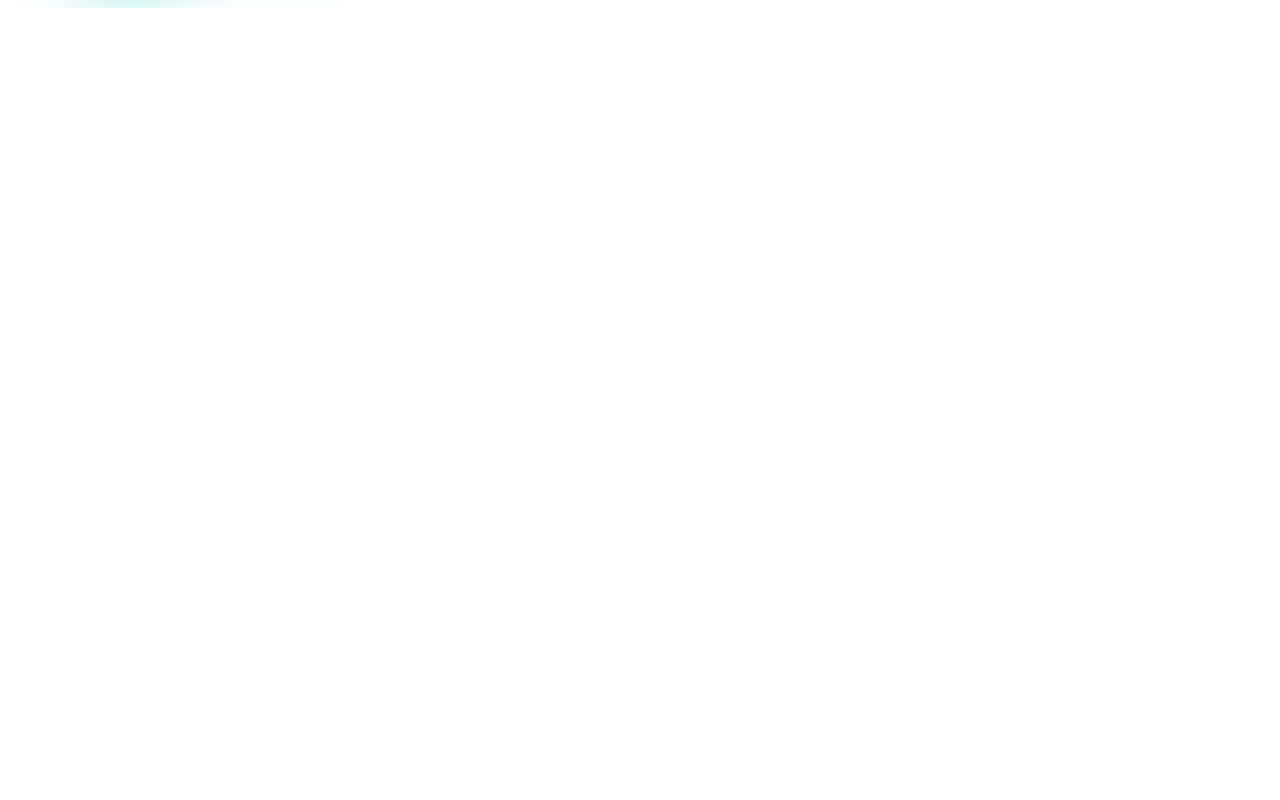
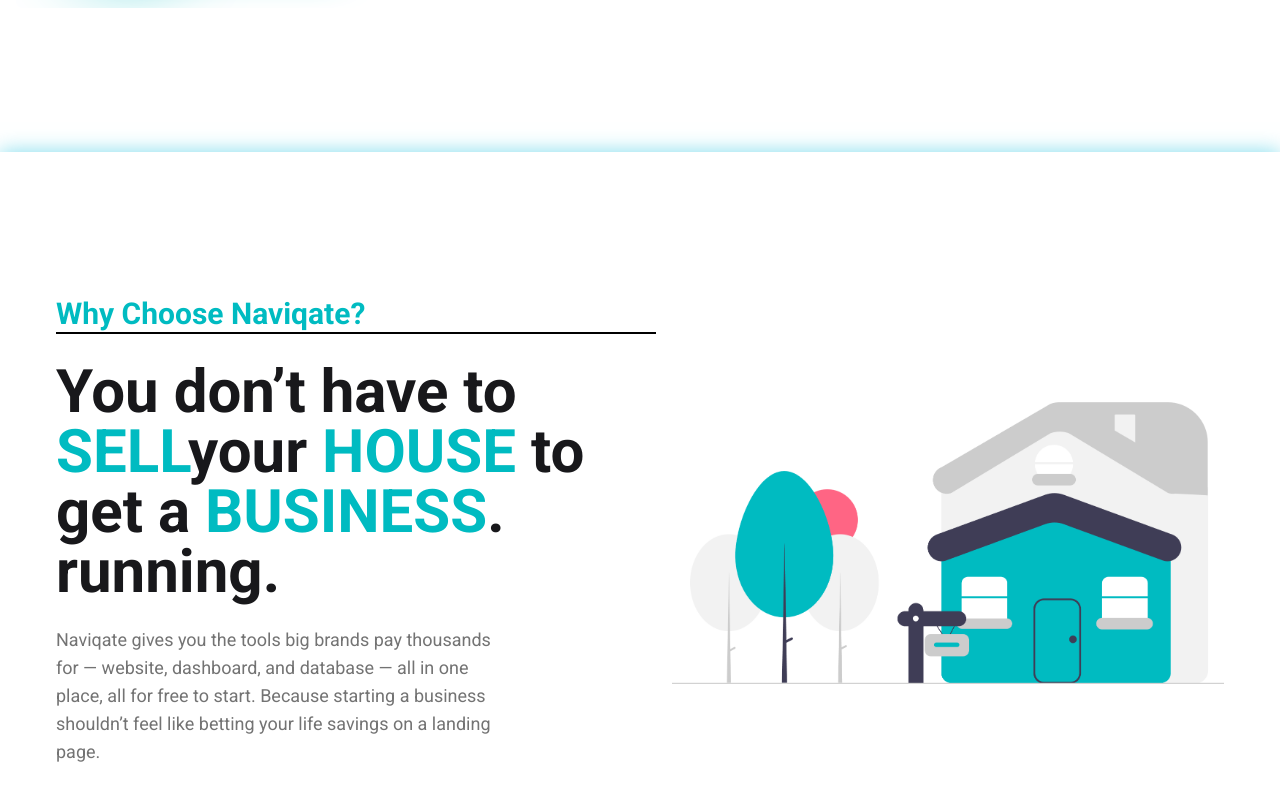
Before and after one commit to tahmidjihan/naviqate, a React (Vite) app: page / in a window 1280 px wide. Shown: the part 1755-2555 px from the top of the page. Before the commit the page ends 1907 px from the top, so only its background shows below. Built offline with nearby package versions, Linux system fonts and the light colour scheme.

Commit message:
added why choose naviqate section

```diff
--- a/src/App.jsx
+++ b/src/App.jsx
@@ -2,6 +2,7 @@
 import Navbar from './Components/Navbar';
 import Footer from './Components/Footer';
 import AboutUs from './Components/AboutUs';
+import WhyChoose from './Components/WhyChoose';
 
 function App() {
   // This will be a temporary component to make the mvp work
@@ -14,6 +15,7 @@
           <Navbar />
           <Hero />
           <AboutUs />
+          <WhyChoose />
           <Footer />
         </div>
       </div>
--- /dev/null
+++ b/src/Components/WhyChoose.jsx
@@ -0,0 +1,33 @@
+import React from 'react';
+
+function WhyChoose() {
+  return (
+    <>
+      <div className='hero py-32 container px-10 mx-auto shadow-[0px_0px_20px] shadow-cyan-500/50'>
+        <div className='hero-content flex-col lg:flex-row-reverse'>
+          <div className='w-[600px] '>
+            <img src='./Assets/why.png' className='object-cover h-[340px]' />
+          </div>
+          <div className='max-w-[600px]'>
+            <h3 className='text-3xl text-cyan font-bold mb-7 w-full border-b-black border-b-2'>
+              Why Choose Naviqate?
+            </h3>
+            <h1 className='text-6xl font-bold'>
+              You don’t have to <span className='text-cyan'>SELL</span>
+              your <span className='text-cyan'>HOUSE</span> to get a{' '}
+              <span className='text-cyan'>BUSINESS</span>. running.
+            </h1>
+            <p className='py-6 max-w-md'>
+              Naviqate gives you the tools big brands pay thousands for —
+              website, dashboard, and database — all in one place, all for free
+              to start. Because starting a business shouldn’t feel like betting
+              your life savings on a landing page.
+            </p>
+          </div>
+        </div>
+      </div>
+    </>
+  );
+}
+
+export default WhyChoose;
```
Also changed, not shown: public/Assets/why.png (added).
